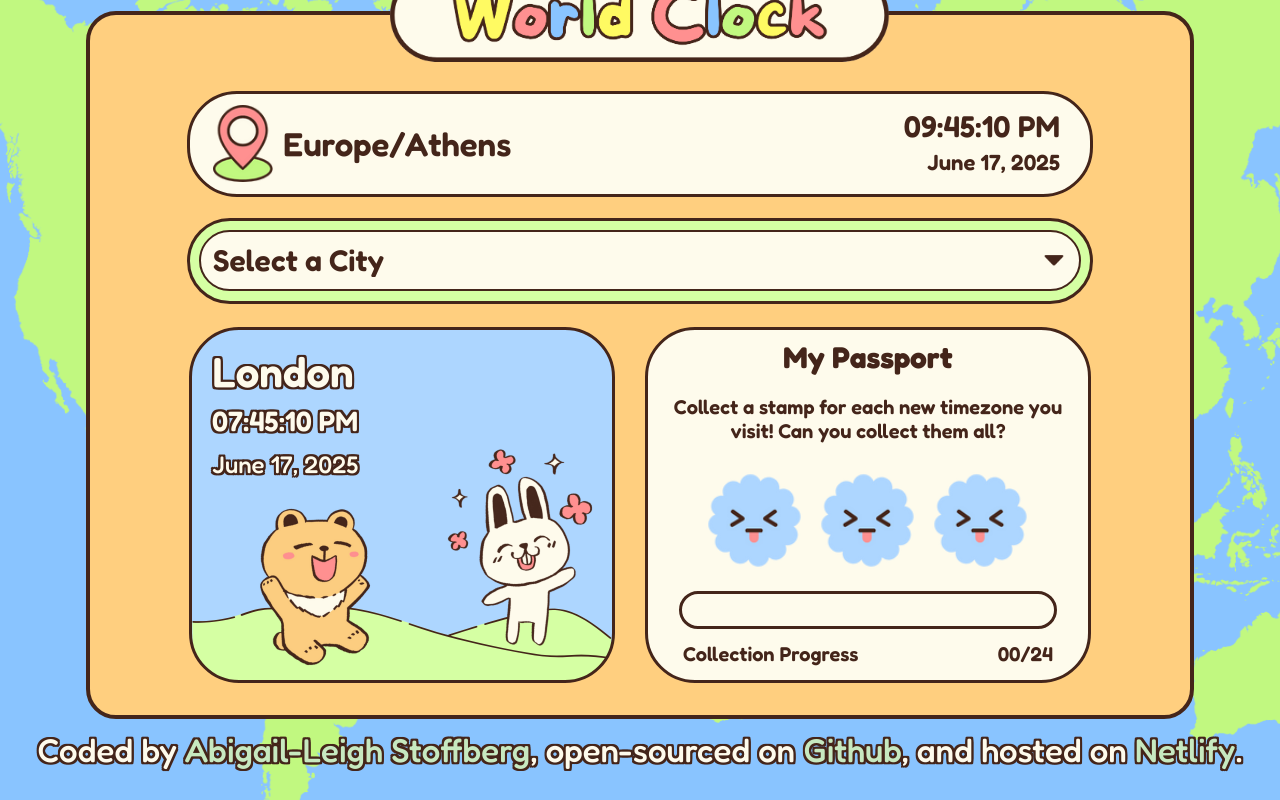
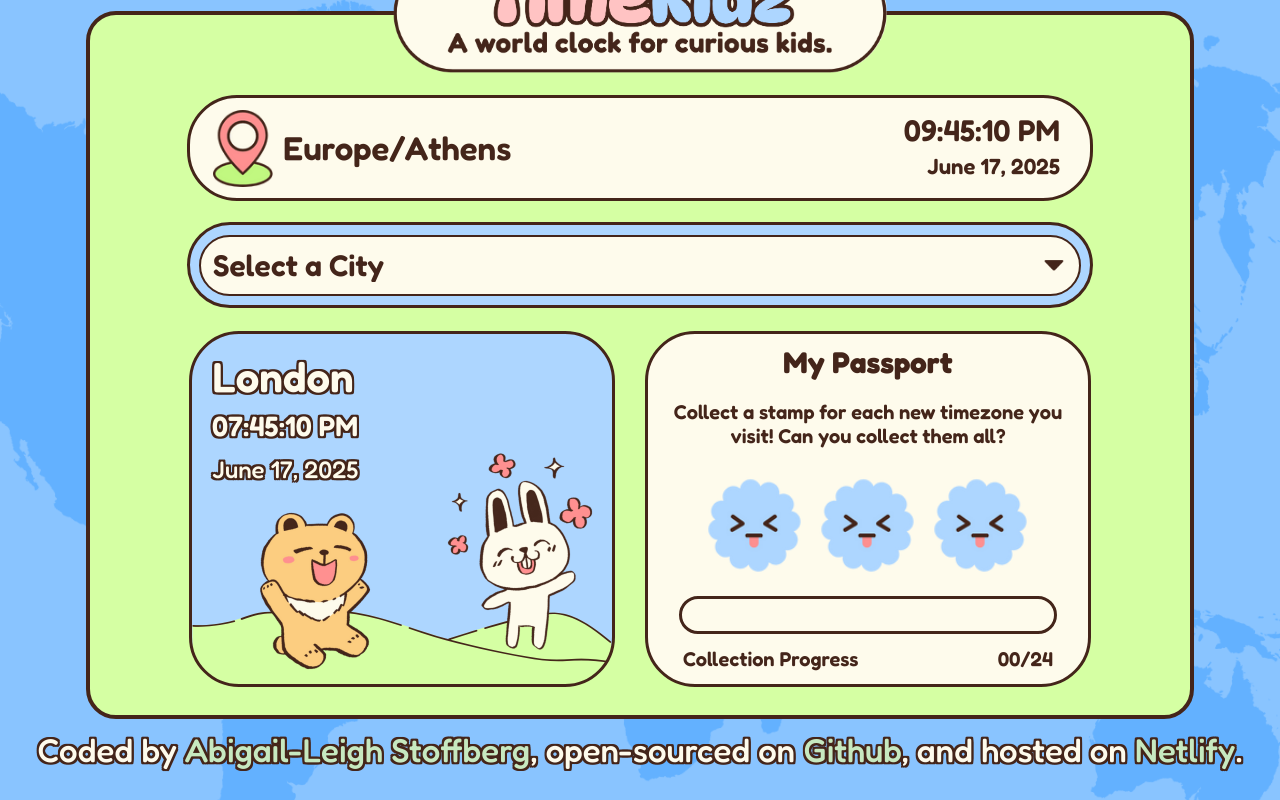
Before and after one commit to AbigailLeighStoffberg/world-clock, a plain HTML site: page index.html in a window 1280 px wide. Drawn offline with nearby package versions, Linux system fonts and the light colour scheme; a script that the page names is missing.

Commit message:
Altered styling

```diff
--- a/css/style.css
+++ b/css/style.css
@@ -5,8 +5,8 @@ html {
 body {
   display: flex;
   flex-direction: column;
-  background-image: url('../images/atlas.png');
-  background-size: 140%;
+  background-image: url('../images/atlas-image.png');
+  background-size: 100%;
   background-position: center;
   margin: 0;
   padding: 0;
@@ -31,13 +31,14 @@ body {
     display: flex;
     flex-direction: column;
     gap: 5px;
-    background-color: #FFCF7F;
+    background-color: #D5FFA3;
     border-radius: 30px;
     border: 4px solid #44251A;
 }
 
 .page-title {
-  margin-top: -60px;
+  margin-top: -70px;
+  padding-bottom: 15px;
 }
 
 .page-title-image {
@@ -100,7 +101,7 @@ body {
 }
 
 .select-city-container {
-  background-color: #D5FFA3;
+  background-color: #ADD6FF;
   width: 900px;
   height: 80px;
   display: flex;
@@ -290,9 +291,9 @@ body {
 }
 
 .progress-bar-fill {
-  margin: 3px;
-  background-color: #44251A;
-  height:25px;
+  margin: 2px;
+  background-color: #89C4FF;
+  height:26px;
   border-radius: 50px;
   border: none;
   justify-content: flex-start;
--- a/index.html
+++ b/index.html
@@ -22,7 +22,7 @@
 
                 <header class="page-header">
                     <h1 class="page-title">
-                        <img src="./images/title-img.png" class="page-title-image" alt="World Clock Title" />
+                        <img src="./images/time-kidz-img.png" class="page-title-image" alt="World Clock Title" />
                     </h1>
                 </header>
 
```
Also changed, not shown: images/time-kidz-image.png (added), images/time-kidz-img.png (added).
